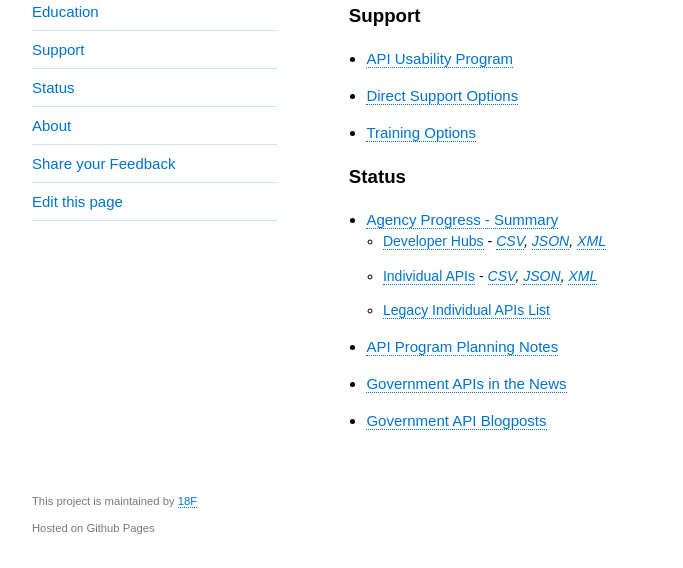
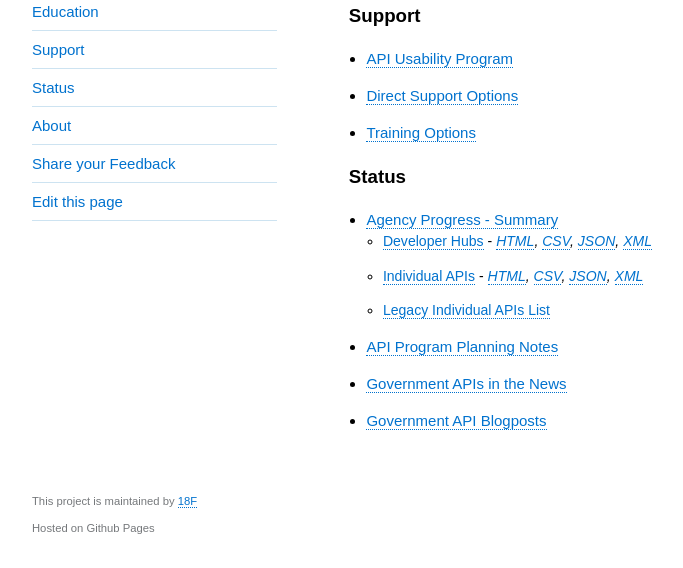
Before and after one commit to 18F/API-All-the-X, a Jekyll site: the page built from index.md, in a window 1280 px wide and 900 px high, scrolled down 2810 px, cut to the strip 332-900 px from the top of the window. Shown: the whole strip, without its empty margins (128-811 px from the left). Built offline with Jekyll 4.4.1, drawn with Linux system fonts in a browser that asks for light colours.

Commit message:
adding html link

```diff
--- a/_includes/status.md
+++ b/_includes/status.md
@@ -1,7 +1,7 @@
 
 * [Agency Progress - Summary](https://github.com/18F/API-All-the-X/blob/gh-pages/_data/agency_progress.csv)
-   * [Developer Hubs](http://18f.github.io/API-All-the-X/data/developer_hubs) - *[CSV](http://18f.github.io/API-All-the-X/data/developer_hubs.csv), [JSON](http://18f.github.io/API-All-the-X/data/developer_hubs.json), [XML](http://18f.github.io/API-All-the-X/data/developer_hubs.xml)*
-   * [Individual APIs](http://18f.github.io/API-All-the-X/data/individual_apis) - *[CSV](http://18f.github.io/API-All-the-X/data/individual_apis.csv), [JSON](http://18f.github.io/API-All-the-X/data/individual_apis.json), [XML](http://18f.github.io/API-All-the-X/data/individual_apis.xml)*
+   * [Developer Hubs](http://18f.github.io/API-All-the-X/data/developer_hubs) - *[HTML](http://18f.github.io/API-All-the-X/data/developer_hubs), [CSV](http://18f.github.io/API-All-the-X/data/developer_hubs.csv), [JSON](http://18f.github.io/API-All-the-X/data/developer_hubs.json), [XML](http://18f.github.io/API-All-the-X/data/developer_hubs.xml)*
+   * [Individual APIs](http://18f.github.io/API-All-the-X/data/individual_apis) - *[HTML](http://18f.github.io/API-All-the-X/data/individual_apis), [CSV](http://18f.github.io/API-All-the-X/data/individual_apis.csv), [JSON](http://18f.github.io/API-All-the-X/data/individual_apis.json), [XML](http://18f.github.io/API-All-the-X/data/individual_apis.xml)*
    * [Legacy Individual APIs List](https://github.com/GSA/slash-developer-pages/blob/master/Loose_APIs.md)
 * [API Program Planning Notes](https://github.com/18F/API-All-the-X/wiki/API-Program-Vision---Notes)
 * [Government APIs in the News](http://18f.github.io/API-All-the-X/pages/gov_apis_in_the_news)
```
